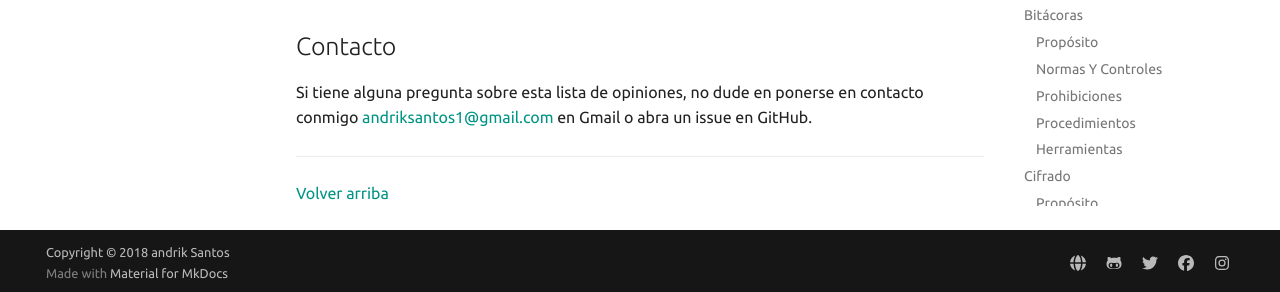
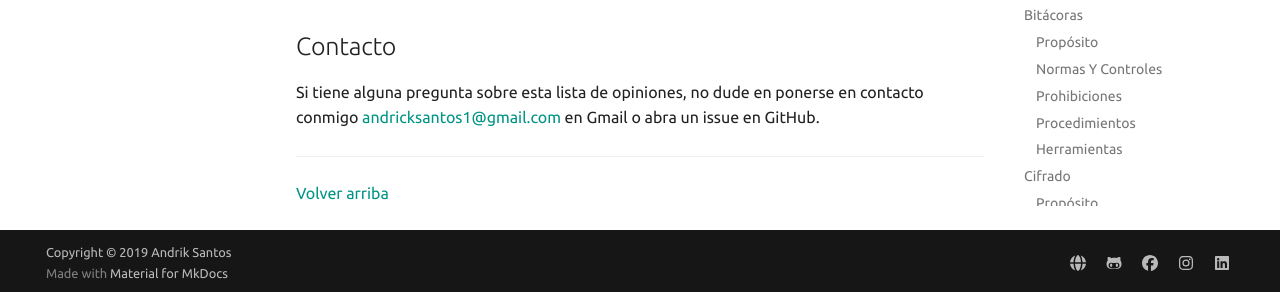
Before and after one commit to andricksantos/manual-politicas, an MkDocs documentation site: the page built from docs/index.md, in a window 1280 px wide and 900 px high, scrolled down 27474 px. Shown: the part 605-897 px from the top of the window. Built offline with MkDocs 1.6.1 and Material for MkDocs 9.7.7, drawn with Linux system fonts in a browser that asks for light colours; comment, search, counter and statistics services are not loaded; old or Windows-style settings are respelled for this version of MkDocs.

```diff
--- a/docs/index.md
+++ b/docs/index.md
@@ -693,13 +693,13 @@ Mantendré algunas solicitudes de extracción abiertas si no estoy seguro de si
 
 - - -
 ## Compartir
-* <a href="https://twitter.com/intent/tweet?text=https://github.com/andriksantos/manual-politicas%20@santosandrik1" target="_blank">Compartir en Twitter</a>
+* <a href="https://twitter.com/intent/tweet?text=https://github.com/andriksantos/manual-politicas%20@andrik_rsm" target="_blank">Compartir en Twitter</a>
 * <a href="https://www.facebook.com/sharer/sharer.php?s=100&p[url]=https://github.com/andriksantos/manual-politicas&p[images][0]=&p[title]=manual%20politicas&p[summary]=" target="_blank">Compartir en Facebook</a>
 
 ---
 
 ## Contacto
-Si tiene alguna pregunta sobre esta lista de opiniones, no dude en ponerse en contacto conmigo [andriksantos1@gmail.com](mailto:andriksantos1@gmail.com) en Gmail o abra un issue en GitHub.
+Si tiene alguna pregunta sobre esta lista de opiniones, no dude en ponerse en contacto conmigo [andricksantos1@gmail.com](mailto:andricksantos1@gmail.com) en Gmail o abra un issue en GitHub.
 
 
 ---
--- a/mkdocs.yml
+++ b/mkdocs.yml
@@ -9,7 +9,7 @@ repo_name: 'Manual Politicas'
 repo_url: 'https://github.com/andriksantos/manual-politicas'
 
 # Copyright
-copyright: 'Copyright &copy; 2018 andrik Santos'
+copyright: 'Copyright &copy; 2019 Andrik Santos'
 
 #pages
 pages:
@@ -36,13 +36,12 @@ extra:
       link: https://andriksantos.github.io/
     - type: github-alt
       link: https://github.com/andriksantos
-    - type: twitter
-      link: https://twitter.com/andrik_rsm
     - type: facebook
       link: https://www.facebook.com/andrik.rsm
     - type: instagram
       link: https://www.instagram.com/andriksantos12/
-
+    - type: linkedin
+      link: https://www.linkedin.com/in/andriksantos/
 
 # Google Analytics
 google_analytics:
```
